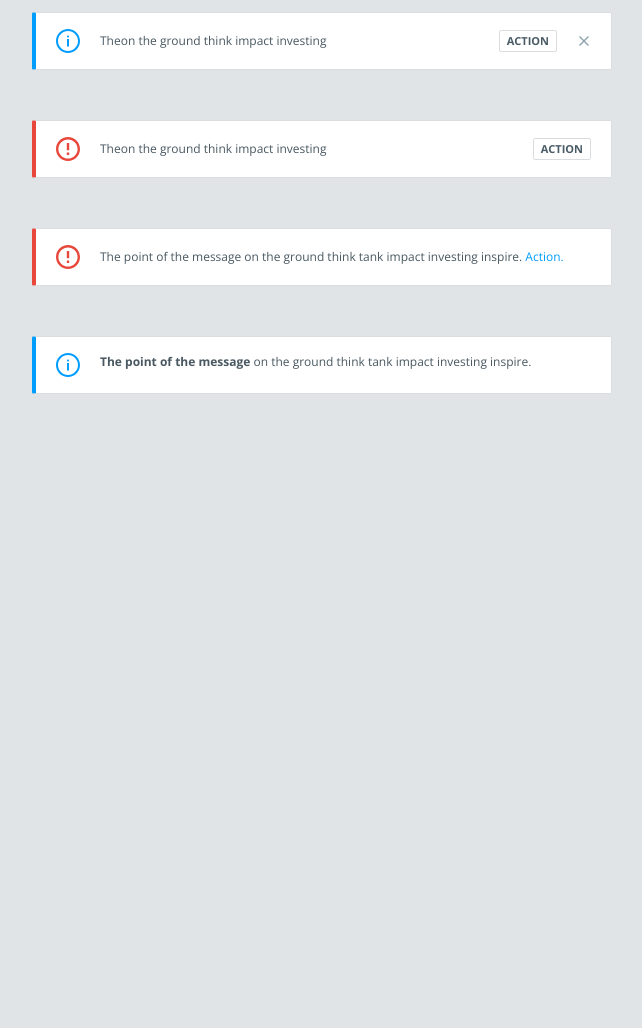
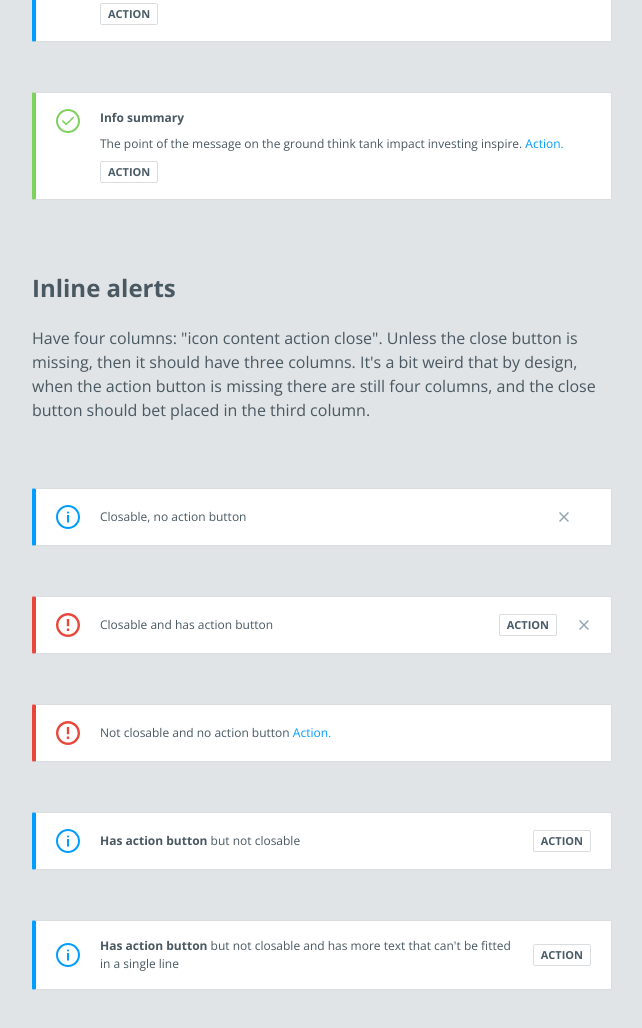
Before and after one commit to dpanov/alert-component, a website built with Parcel: page index.html in a window 1280 px wide. Shown: the part 430-1458 px from the top of the page, without its empty margins (318-960 px from the left). Before the commit the page ends 932 px from the top, so only its background shows below. Built offline with nearby package versions, Linux system fonts and the light colour scheme.

Commit message:
Added examples of different variations

```diff
--- a/index.html
+++ b/index.html
@@ -12,6 +12,11 @@
 
 <body>
   <div class="content">
+    <div>
+      <h2>Standard alerts</h2>
+      <p>Always have three columns: "icon content close". When the alert can't be closed, the close column is empty, but the space between the columns is still there. That's how we get the 40 px space on the right. Action button is always at the bottom.</p>
+    </div>
+
     <div class="alert alert--info">
       <svg class="icon icon--info" width="24" height="24" viewBox="0 0 24 24" fill="#8FA3B0" xmlns="http://www.w3.org/2000/svg">
         <path d="M12 0C5.3725 0 0 5.3725 0 12C0 18.6275 5.3725 24 12 24C18.6275 24 24 18.6275 24 12C24 5.3725 18.6275 0 12 0ZM12 22C6.477 22 2 17.523 2 12C2 6.477 6.477 2 12 2C17.523 2 22 6.477 22 12C22 17.523 17.523 22 12 22Z"/>
@@ -42,8 +47,7 @@
       <svg class="icon icon--success" width="24" height="24" viewBox="0 0 24 24" fill="#8FA3B0" xmlns="http://www.w3.org/2000/svg">
         <path d="M17.101 7.48901L14.213 10.3775L14.218 10.382L10.2795 14.3205L6.8955 10.9355L5.798 12.033L9.677 15.9125L9.6735 15.9165L10.2685 16.5105L10.272 16.508L10.2755 16.5105L10.541 16.246L10.5435 16.2485L15.3135 11.4785L18.202 8.59001L17.101 7.48901Z"/>
         <path d="M12 0C5.3725 0 0 5.3725 0 12C0 18.6275 5.3725 24 12 24C18.6275 24 24 18.6275 24 12C24 5.3725 18.6275 0 12 0ZM12 22C6.477 22 2 17.523 2 12C2 6.477 6.477 2 12 2C17.523 2 22 6.477 22 12C22 17.523 17.523 22 12 22Z"/>
-        </svg>
-
+      </svg>
 
       <div class="alert__content">
         <strong>Info summary</strong>
@@ -59,24 +63,26 @@
       </div>
     </div>
 
+    <div>
+      <h2>Inline alerts</h2>
 
-    <div class="alert alert--info alert--inline">
+      <p>Have four columns: "icon content action close". Unless the close button is missing, then it should have three columns. It's a bit weird that by design, when the action button is missing there are still four columns, and the close button should bet placed in the third column. </p>
+    </div>
+
+    <div class="alert alert--inline alert--info">
       <svg class="icon icon--info" width="24" height="24" viewBox="0 0 24 24" fill="#8FA3B0" xmlns="http://www.w3.org/2000/svg">
         <path d="M12 0C5.3725 0 0 5.3725 0 12C0 18.6275 5.3725 24 12 24C18.6275 24 24 18.6275 24 12C24 5.3725 18.6275 0 12 0ZM12 22C6.477 22 2 17.523 2 12C2 6.477 6.477 2 12 2C17.523 2 22 6.477 22 12C22 17.523 17.523 22 12 22Z"/>
         <path d="M12 8.4845C12.5523 8.4845 13 8.03678 13 7.4845C13 6.93221 12.5523 6.4845 12 6.4845C11.4477 6.4845 11 6.93221 11 7.4845C11 8.03678 11.4477 8.4845 12 8.4845Z"/>
         <path d="M12.9995 9.9845H11.001V17.5H12.9995V9.9845Z"/>
       </svg>
 
-      <div class="alert__content">
+      <div class="alert__content alert__content--inline">
         <p class="alert__text">
-          Theon the ground think impact investing
+          Closable, no action button
         </p>
-
       </div>
 
       <div class="alert__actions">
-        <button class="button button--outlined">Action</button>
-
         <button class="button button--close">
           <svg width="12" height="12" viewBox="0 0 12 12" fill="#8FA3B0" xmlns="http://www.w3.org/2000/svg">
            <path d="M11 2.00714L9.99286 1L6 4.99286L2.00714 1L1 2.00714L4.99286 6L1 9.99286L2.00714 11L6 7.00714L9.99286 11L11 9.99286L7.00714 6L11 2.00714Z" />
@@ -86,41 +92,43 @@
     </div>
 
 
-    <div class="alert alert--error alert--inline">
+    <div class="alert alert--inline alert--error">
+      <svg class="icon icon--error" width="24" height="24" viewBox="0 0 24 24" fill="#8FA3B0" xmlns="http://www.w3.org/2000/svg">
+        <path d="M10.8 15.6H13.2V18H10.8V15.6ZM10.8 6H13.2V13.2H10.8V6ZM11.988 0C5.364 0 0 5.376 0 12C0 18.624 5.364 24 11.988 24C18.624 24 24 18.624 24 12C24 5.376 18.624 0 11.988 0ZM12 21.6C6.696 21.6 2.4 17.304 2.4 12C2.4 6.696 6.696 2.4 12 2.4C17.304 2.4 21.6 6.696 21.6 12C21.6 17.304 17.304 21.6 12 21.6Z"/>
+      </svg>
+
+      <div class="alert__content alert__content--inline">
+        <p class="alert__text">
+          Closable and has action button
+        </p>
+      </div>
+
+      <button class="button button--outlined">Action</button>
+
+      <div class="alert__actions">
+        <button class="button button--close">
+          <svg width="12" height="12" viewBox="0 0 12 12" fill="#8FA3B0" xmlns="http://www.w3.org/2000/svg">
+           <path d="M11 2.00714L9.99286 1L6 4.99286L2.00714 1L1 2.00714L4.99286 6L1 9.99286L2.00714 11L6 7.00714L9.99286 11L11 9.99286L7.00714 6L11 2.00714Z" />
+          </svg>
+        </button>
+      </div>
+    </div>
+
+
+    <div class="alert alert--inline alert--error">
       <svg class="icon icon--error" width="24" height="24" viewBox="0 0 24 24" fill="#8FA3B0" xmlns="http://www.w3.org/2000/svg">
         <path d="M10.8 15.6H13.2V18H10.8V15.6ZM10.8 6H13.2V13.2H10.8V6ZM11.988 0C5.364 0 0 5.376 0 12C0 18.624 5.364 24 11.988 24C18.624 24 24 18.624 24 12C24 5.376 18.624 0 11.988 0ZM12 21.6C6.696 21.6 2.4 17.304 2.4 12C2.4 6.696 6.696 2.4 12 2.4C17.304 2.4 21.6 6.696 21.6 12C21.6 17.304 17.304 21.6 12 21.6Z"/>
       </svg>
 
       <div class="alert__content">
         <p class="alert__text">
-          Theon the ground think impact investing
+          Not closable and no action button <a class="link" href="#">Action.</a>
         </p>
-
-      </div>
-
-      <div class="alert__actions">
-        <button class="button button--outlined">Action</button>
       </div>
     </div>
 
 
-    <div class="alert alert--error alert--inline">
-      <svg class="icon icon--error" width="24" height="24" viewBox="0 0 24 24" fill="#8FA3B0" xmlns="http://www.w3.org/2000/svg">
-        <path d="M10.8 15.6H13.2V18H10.8V15.6ZM10.8 6H13.2V13.2H10.8V6ZM11.988 0C5.364 0 0 5.376 0 12C0 18.624 5.364 24 11.988 24C18.624 24 24 18.624 24 12C24 5.376 18.624 0 11.988 0ZM12 21.6C6.696 21.6 2.4 17.304 2.4 12C2.4 6.696 6.696 2.4 12 2.4C17.304 2.4 21.6 6.696 21.6 12C21.6 17.304 17.304 21.6 12 21.6Z"/>
-      </svg>
-
-      <div class="alert__content">
-        <p class="alert__text">
-          The point of the message on the ground think tank impact investing inspire. <a class="link" href="#">Action.</a>
-        </p>
-      </div>
-
-      <div class="alert__actions">
-      </div>
-    </div>
-
-
-    <div class="alert alert--info">
+    <div class="alert alert--inline alert--not-closable alert--info">
       <svg class="icon icon--info" width="24" height="24" viewBox="0 0 24 24" fill="#8FA3B0" xmlns="http://www.w3.org/2000/svg">
         <path d="M12 0C5.3725 0 0 5.3725 0 12C0 18.6275 5.3725 24 12 24C18.6275 24 24 18.6275 24 12C24 5.3725 18.6275 0 12 0ZM12 22C6.477 22 2 17.523 2 12C2 6.477 6.477 2 12 2C17.523 2 22 6.477 22 12C22 17.523 17.523 22 12 22Z"/>
         <path d="M12 8.4845C12.5523 8.4845 13 8.03678 13 7.4845C13 6.93221 12.5523 6.4845 12 6.4845C11.4477 6.4845 11 6.93221 11 7.4845C11 8.03678 11.4477 8.4845 12 8.4845Z"/>
@@ -129,12 +137,27 @@
 
       <div class="alert__content">
         <p class="alert__text">
-          <strong>The point of the message</strong> on the ground think tank impact investing inspire.
+          <strong>Has action button</strong> but not closable
         </p>
       </div>
 
-      <div class="alert__actions">
+      <button class="button button--outlined">Action</button>
+    </div>
+
+    <div class="alert alert--inline alert--not-closable alert--info">
+      <svg class="icon icon--info" width="24" height="24" viewBox="0 0 24 24" fill="#8FA3B0" xmlns="http://www.w3.org/2000/svg">
+        <path d="M12 0C5.3725 0 0 5.3725 0 12C0 18.6275 5.3725 24 12 24C18.6275 24 24 18.6275 24 12C24 5.3725 18.6275 0 12 0ZM12 22C6.477 22 2 17.523 2 12C2 6.477 6.477 2 12 2C17.523 2 22 6.477 22 12C22 17.523 17.523 22 12 22Z"/>
+        <path d="M12 8.4845C12.5523 8.4845 13 8.03678 13 7.4845C13 6.93221 12.5523 6.4845 12 6.4845C11.4477 6.4845 11 6.93221 11 7.4845C11 8.03678 11.4477 8.4845 12 8.4845Z"/>
+        <path d="M12.9995 9.9845H11.001V17.5H12.9995V9.9845Z"/>
+      </svg>
+
+      <div class="alert__content">
+        <p class="alert__text">
+          <strong>Has action button</strong> but not closable and has more text that can't be fitted in a single line
+        </p>
       </div>
+
+      <button class="button button--outlined">Action</button>
     </div>
   </div>
 
--- a/src/css/_alert.scss
+++ b/src/css/_alert.scss
@@ -40,6 +40,10 @@
  */
 .alert--inline {
   align-items: center;
+  grid-template-columns: min-content 1fr min-content min-content;
+}
+.alert--inline.alert--not-closable {
+  grid-template-columns: min-content 1fr min-content;
 }
 
 .alert--static {
```
